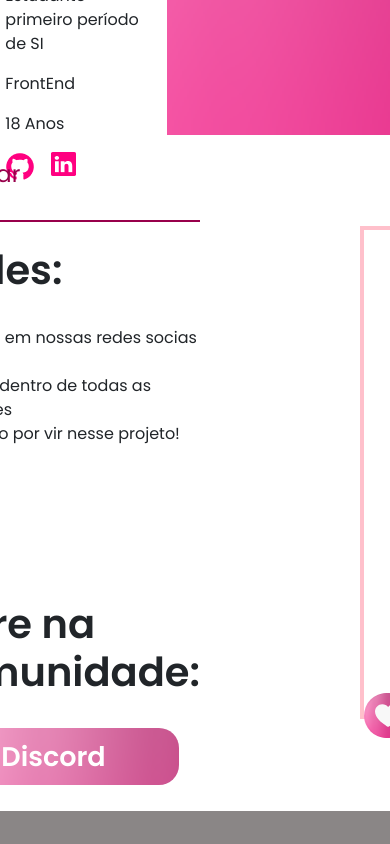
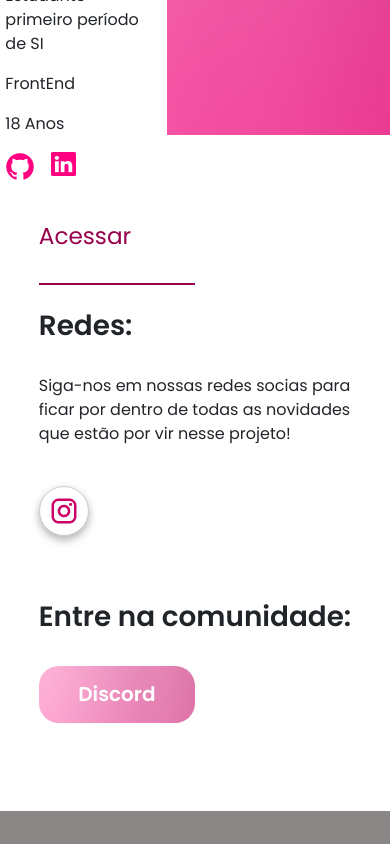
Before and after one commit to SabrinaDamascenoDev/GP5, a React (Create React App) app in the folder gp5/: page / in a window 390 px wide. Shown: the part 3600-4444 px from the top of the page. Built offline with nearby package versions, Linux system fonts and the light colour scheme.

Commit message:
ajuste responsividade acessar

```diff
--- a/gp5/src/Componentes/acesso/acesso.js
+++ b/gp5/src/Componentes/acesso/acesso.js
@@ -7,13 +7,13 @@ import "./acesso.css"
 const Acesso = () => {
   return (
     <div>
-        <div className='divPrincipal' id='acessar'>
+        <div className='divPrincipal ms-2 me-2 me-lg-0 ms-lg-0' id='acessar'>
             <div className='LeftContainer'>
                 <h3 className='Title'>
                     Acessar
                 </h3>
-                <footer className='pinkLine'></footer>
-                <h1 className='Title1'>
+                <footer className='pinkLine w-50 w-lg-100'></footer>
+                <h1 className='Title1 fs-1 fs-lg-5'>
                     Redes:
                 </h1>
 
@@ -23,15 +23,15 @@ const Acesso = () => {
                 <div className='Insta'>
                     <a href='https://www.instagram.com/gp5_qxd?igsh=MXVyYzRsYTE3amM1eA=='><img src={InstagramIcon} alt='Instagram'></img></a>
                 </div>
-                <h1 className='Title2'>
+                <h1 className='Title2 fs-1 fs-lg-5'>
                     Entre na comunidade:
                 </h1>
-                <div className='botao'>
-                    <a href="#" className='a'>Discord</a>
+                <div className='botao w-50 h-25 w-lg-100 h-lg-100'>
+                    <a href="#" className='a fs-5 fs-lg-1'>Discord</a>
                 </div>
 
             </div>
-            <div className='borderImg'>
+            <div className='borderImg d-none d-lg-flex'>
                 <div className='heartIcon'>
                         <img src={CoracaoIcon} alt= "CoracaoIcon"></img>
                     </div>
```
Also changed, not shown: gp5/src/Componentes/acesso/acesso.css (line endings or trailing spaces).
